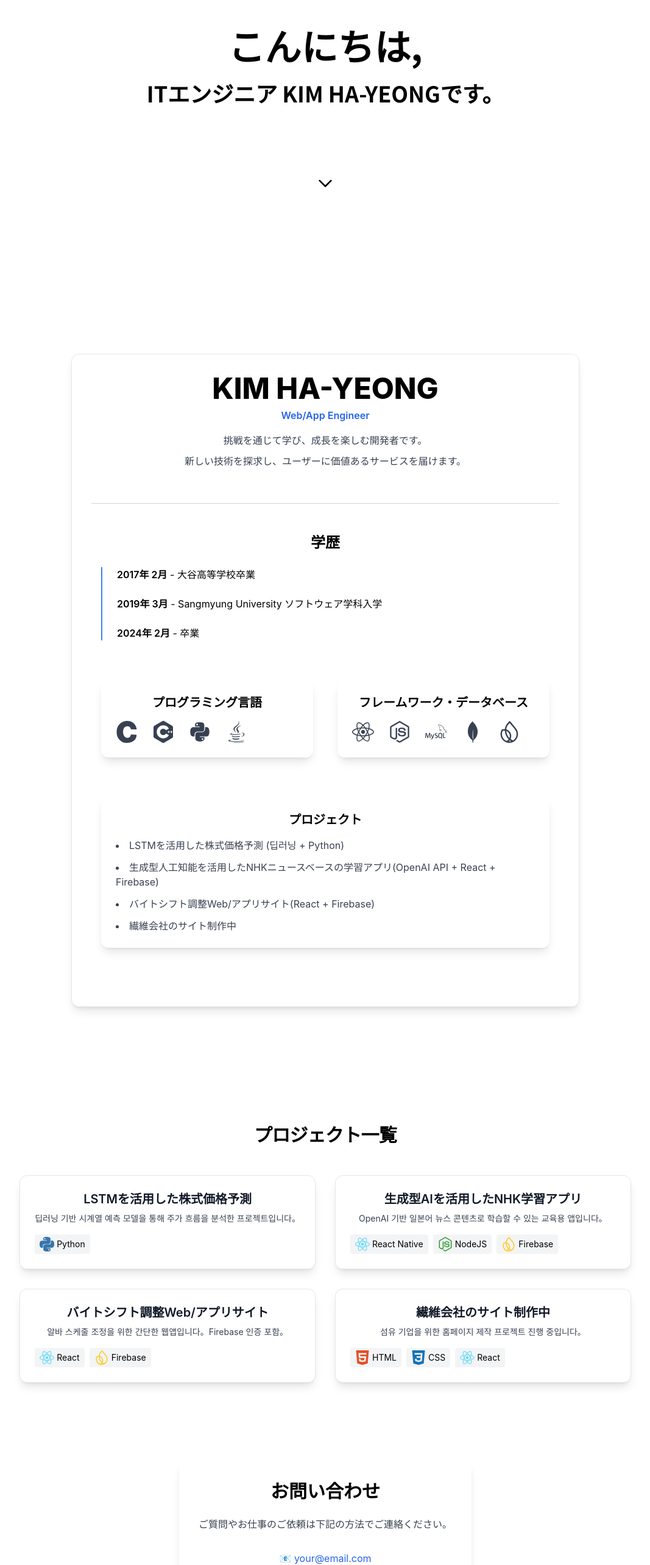
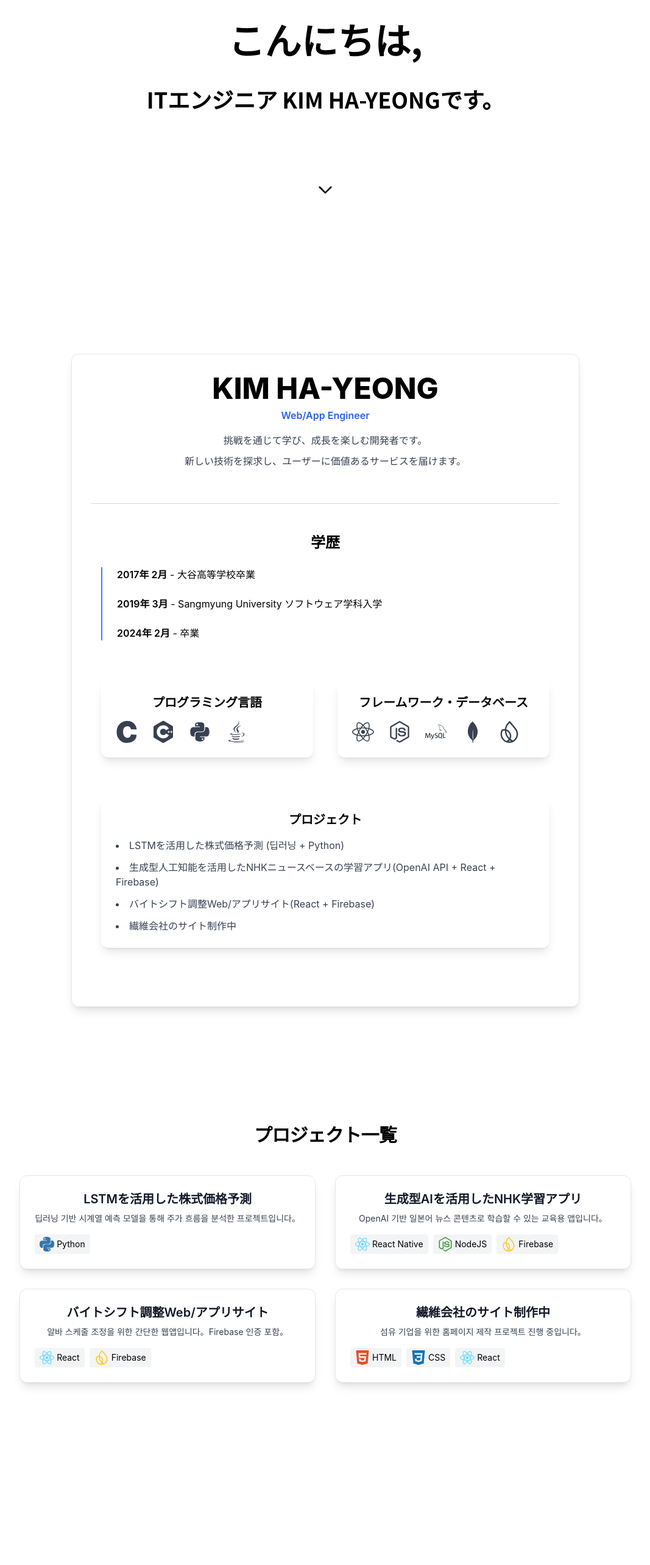
Before and after one commit to khyiao0829/Portfolio, a React (Create React App) app: page / in a window 1280 px wide. Shown: the part 220-2786 px from the top of the page at 61% size, without its empty margins (106-1173 px from the left). Built offline with nearby package versions, Linux system fonts and the light colour scheme.

Commit message:
Update Contact, Project, and Hero components

```diff
--- a/src/components/Contact.js
+++ b/src/components/Contact.js
@@ -1,19 +1,19 @@
 function Contact() {
   return (
-    <section id="contact" className="max-w-4xl mx-auto p-8 my-16 bg-white rounded-xl shadow-lg">
+    <section id="contact" className="max-w-4xl mx-auto p-12 my-24 min-h-screen flex flex-col justify-center">
       <h2 className="text-3xl font-extrabold text-center mb-6">お問い合わせ</h2>
       <p className="text-gray-700 text-center mb-8">
         ご質問やお仕事のご依頼は下記の方法でご連絡ください。
       </p>
 
-      <ul className="space-y-4 text-center">
+      <ul className="space-y-4 text-left">
         <li>
           <a href="mailto:your@email.com" className="text-blue-600 hover:underline">
-            📧 your@email.com
+            📧 khy__0829@naver.com
           </a>
         </li>
         <li>
-          <a href="https://github.com/username" target="_blank" className="text-blue-600 hover:underline">
+          <a href="https://github.com/khyiao0829" target="_blank" className="text-blue-600 hover:underline">
             💻 GitHub
           </a>
         </li>
--- a/src/components/Project.jsx
+++ b/src/components/Project.jsx
@@ -4,7 +4,7 @@ import projects from './ProjectData';
 
 function Project() {
   return (
-    <section className="max-w-6xl mx-auto px-6 py-16">
+    <section className="min-h-screen max-w-6xl mx-auto px-6 py-16">
       <h2 className="text-3xl font-bold text-center mb-12 mt-32 scroll-mt-32 tracking-tight">
         プロジェクト一覧
       </h2>
--- a/src/components/hero.js
+++ b/src/components/hero.js
@@ -13,7 +13,7 @@ function Hero() {
         こんにちは,
       </motion.div>
       <motion.p
-        className="font-sans text-4xl font-bold mt-7 "
+        className="font-sans text-4xl font-bold mt-12 "
         initial={{ opacity: 0, y: 40 }}
         animate={{ opacity: 1, y: 0 }}
         transition={{ duration: 0.8, delay: 0.8 }}
```
